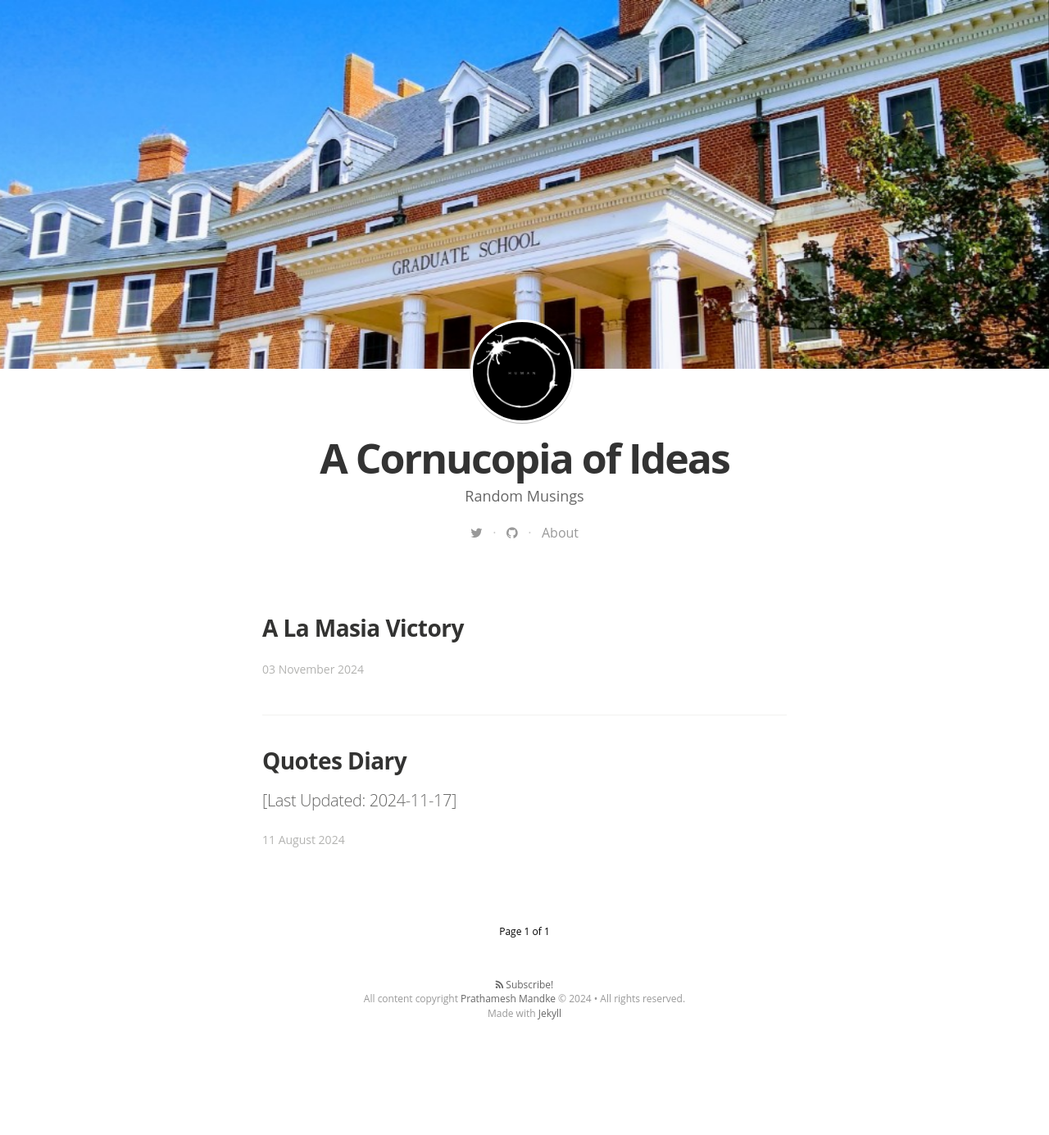
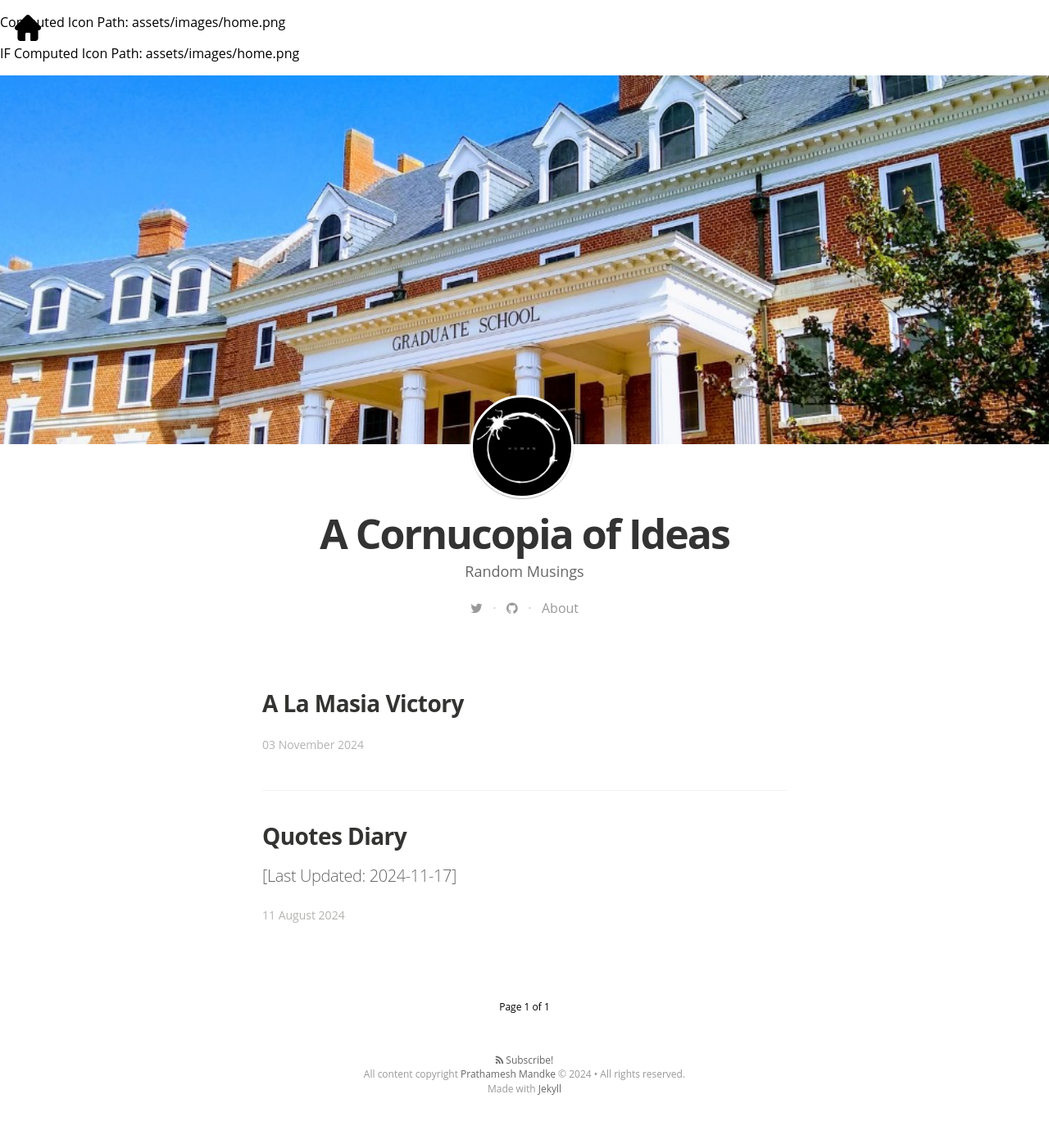
Before and after one commit to pkmandke/blog, a Jekyll site: the page built from index.html, in a window 1280 px wide. Shown: the whole page at 82% size. Built offline with Jekyll 4.4.1, drawn with Linux system fonts in a browser that asks for light colours; nearby versions of some CDN libraries; some web fonts are replaced; the list of posts is cut into pages by our own code; before the commit the page ends 1293 px from its top, so only the background shows below that.

Commit message:
debugging wip

```diff
--- a/_includes/header.html
+++ b/_includes/header.html
@@ -1,6 +1,8 @@
 <!-- header start -->
 
+<p>Computed Icon Path: {{ site.icon }}</p>
 {% if site.float_logo %}
-  <a href="{{ site.url }}{{ site.baseurl }}" class="logo-readium"><span class="logo" style="background-image: url('{{ site.icon | prepend: site.baseurl | prepend: site.url }}')"></span></a>
+  <p>IF Computed Icon Path: {{ site.icon }}</p>
+  <a href="{{ site.url }}{{ site.baseurl }}" class="logo-readium"><span class="logo" style="background-image: url({{ site.icon }})"></span></a>
 {% endif %}
 <!-- header end -->
```
